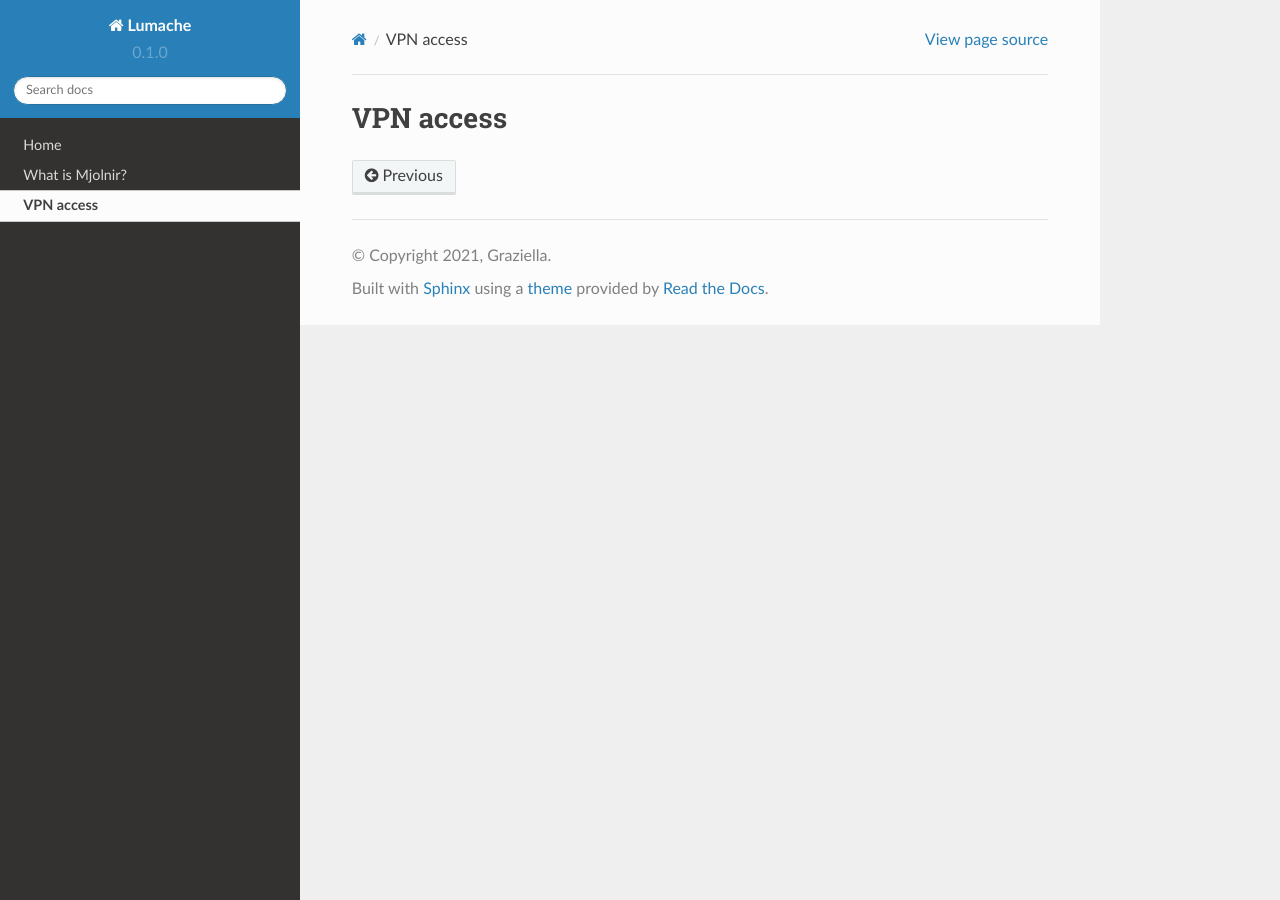
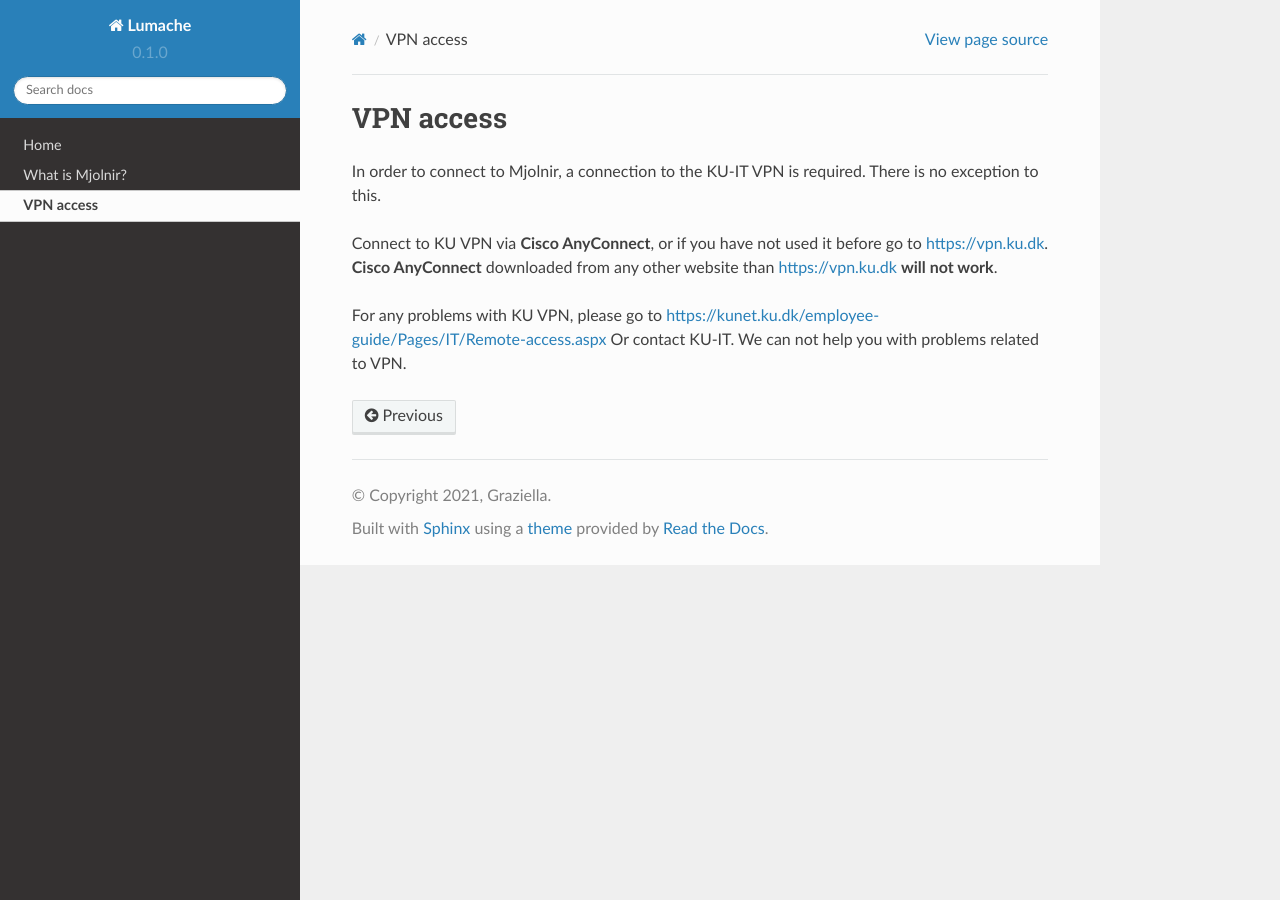
Before and after one commit to bentpetersendk/mjolnir_ucph, a Sphinx documentation site: the page built from docs/source/vpn.rst, in a window 1280 px wide. Built offline with Sphinx 7.4.7 and the Read the Docs theme 2.0.0, drawn with Linux system fonts in a browser that asks for light colours.

Commit message:
Update vpn.rst

```diff
--- a/docs/source/vpn.rst
+++ b/docs/source/vpn.rst
@@ -1,2 +1,11 @@
 VPN access
 ====
+
+In order to connect to Mjolnir, a connection to the KU-IT VPN is required. There is no exception to this.
+
+Connect to KU VPN via **Cisco AnyConnect**, or if you have not used it before go to https://vpn.ku.dk.
+**Cisco AnyConnect** downloaded from any other website than https://vpn.ku.dk **will not work**.
+
+For any problems with KU VPN, please go to
+https://kunet.ku.dk/employee-guide/Pages/IT/Remote-access.aspx
+Or contact KU-IT. We can not help you with problems related to VPN.
```
